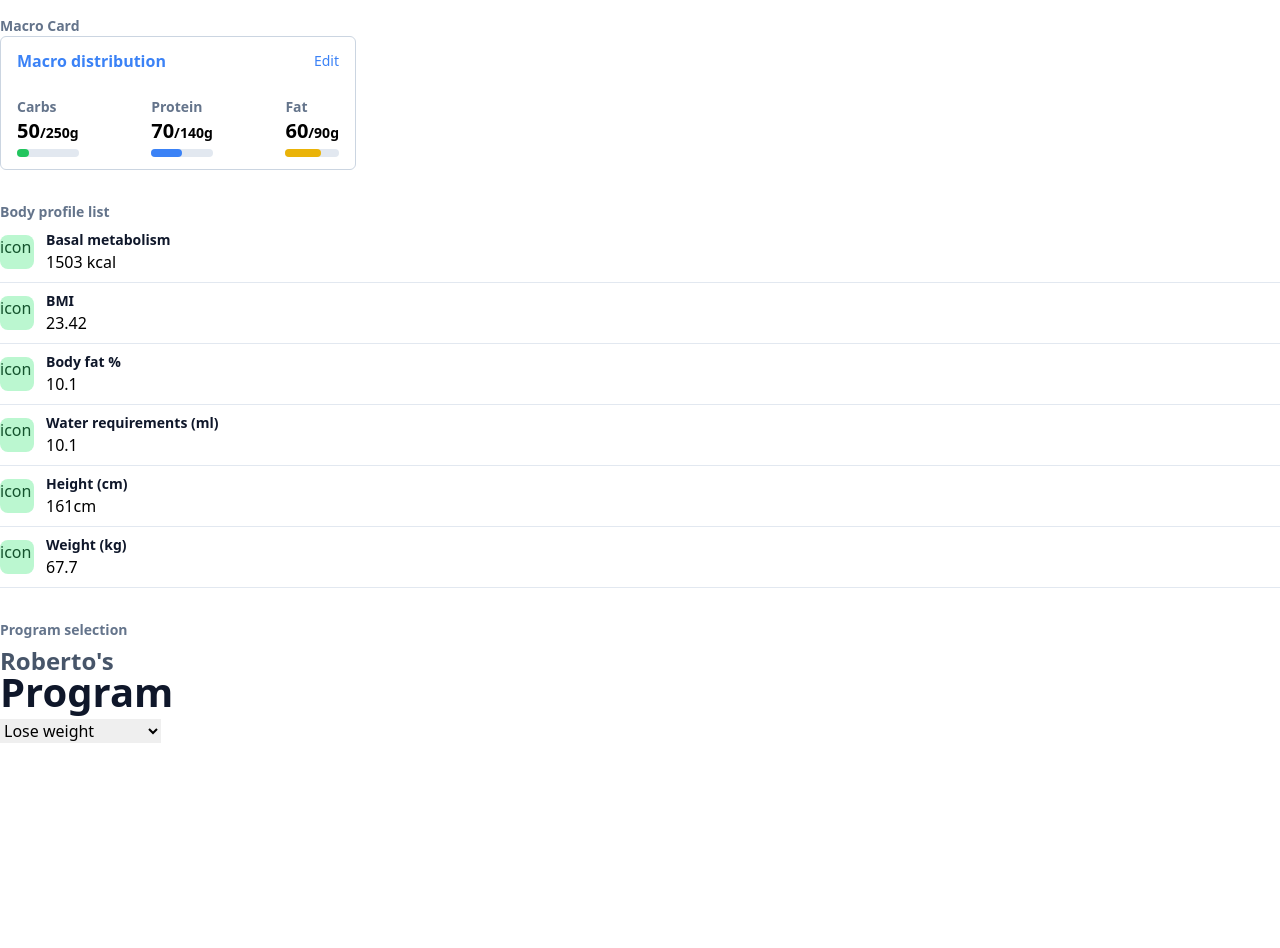
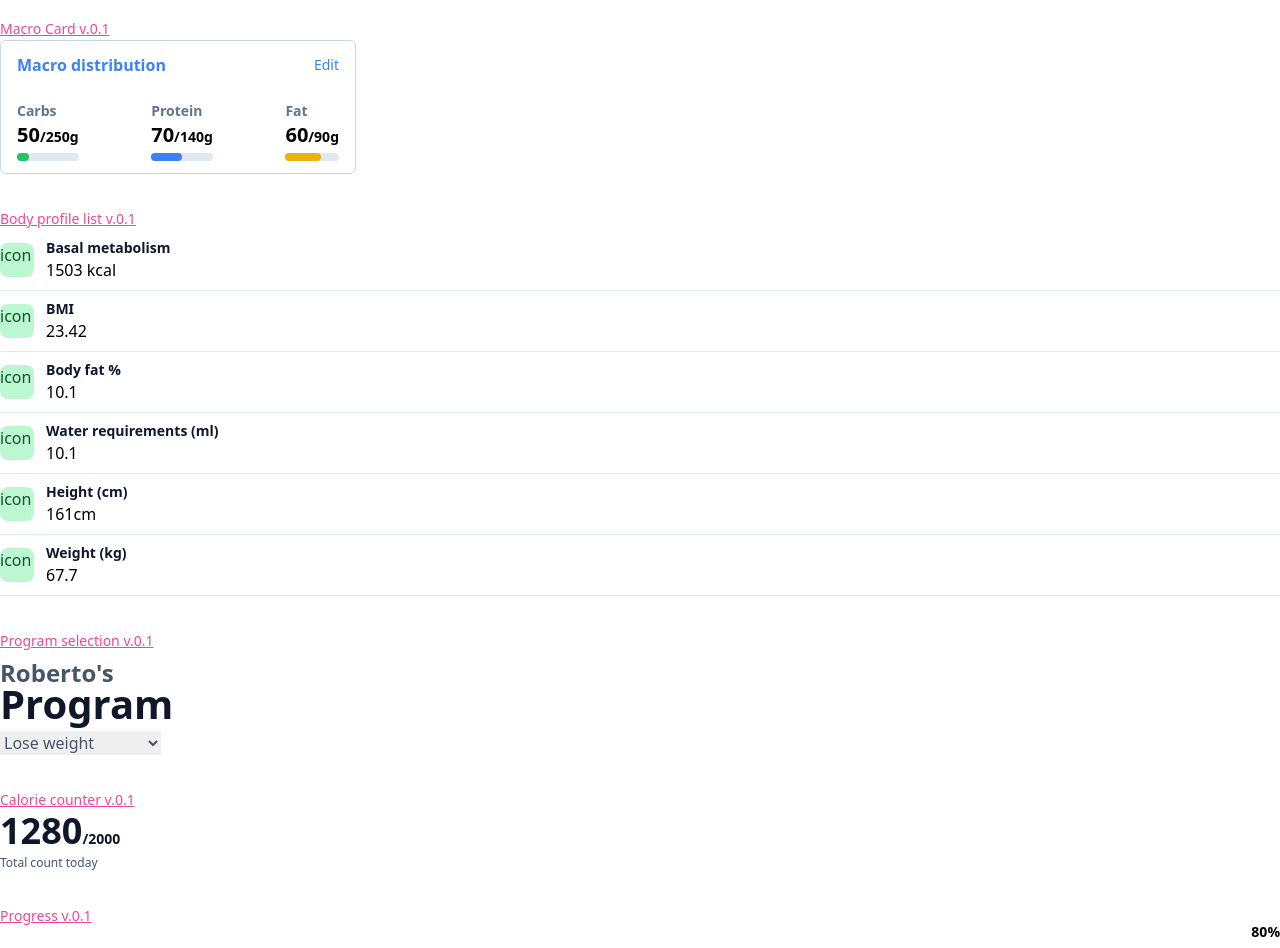
Before and after one commit to rmacuna/daily-macros-nuxt, a Nuxt app: page /components in a window 1280 px wide. Shown: the top 948 px of the page. Before the commit the page ends 800 px from the top, so only its background shows below. Built offline with nearby package versions, Linux system fonts and the light colour scheme.

Commit message:
feat: add progress component and calorie counter component

```diff
--- /dev/null
+++ b/components/CalorieCounter/CalorieCounter.vue
@@ -0,0 +1,18 @@
+<template>
+  <div class="flex flex-col">
+    <h1 class="text-4xl text-slate-900 font-semibold">{{ total }}<span class="text-sm">/{{ targetCalories }}</span></h1>
+
+    <span class="text-slate-600 text-xs pt-1">Total count today</span>
+  </div>
+</template>
+
+<script setup lang="ts">
+
+interface Props {
+  total: number;
+  targetCalories: number;
+}
+
+defineProps<Props>();
+
+</script>
--- a/components/ProgramSelection/ProgramSelection.vue
+++ b/components/ProgramSelection/ProgramSelection.vue
@@ -1,9 +1,11 @@
 <template>
-  <h1 class="text-[40px] pb-1 font-semibold text-slate-900 leading-[30px]">
-    <span class="text-2xl text-slate-600">{{ name }}'s</span> <br /> Program
-  </h1>
+  <div>
+    <h1 class="text-[40px] pb-1 font-semibold text-slate-900 leading-[30px]">
+      <span class="text-2xl text-slate-600">{{ name }}'s</span> <br /> Program
+    </h1>
 
-  <SimpleSelect class="mt-2" name="program-selection" id="program-selection" :data="basicPrograms" />
+    <SimpleSelect class="mt-2 text-slate-600" name="program-selection" id="program-selection" :data="basicPrograms" />
+  </div>
 </template>
 
 <script setup lang="ts">
--- /dev/null
+++ b/components/Progress/Progress.vue
@@ -0,0 +1,19 @@
+<template>
+  <div class="w-full rounded-full h-2 bg-slate-100 relative">
+    <span v-if="showPercentage" class="text-sm font-semibold absolute right-0 -top-7">{{ progress + '%' }}</span>
+    <div class="bg-green-500 h-full rounded-full" :style="{ width: progress + '%' }"> </div>
+  </div>
+</template>
+
+<script setup lang="ts">
+interface Props {
+  current: number;
+  max: number;
+  showPercentage?: boolean;
+}
+
+const { current, max } = defineProps<Props>();
+const progress = computed(() => (current / max) * 100);
+
+
+</script>
--- a/pages/components.vue
+++ b/pages/components.vue
@@ -3,21 +3,38 @@
 
     <!-- Macros Card -->
     <div class="py-4">
-      <h1 class="text-sm font-bold text-slate-500">Macro Card</h1>
-      <MacrosCard :daily-distribution="dailyDistribution" />
+      <button @click="showMacrosCard = !showMacrosCard" class="text-sm underline   text-pink-500">Macro Card
+        v.0.1</button>
+      <MacrosCard v-show="showMacrosCard" :daily-distribution="dailyDistribution" />
     </div>
 
     <!-- BodyProfileList -->
     <div class="py-4">
-      <h1 class="text-sm font-bold text-slate-500">Body profile list</h1>
-      <BodyProfileList :body-profile-list="bodyProfileList" />
+      <button @click="showProfileList = !showProfileList" class="text-sm underline  text-pink-500">Body profile list
+        v.0.1</button>
+      <BodyProfileList v-show="showProfileList" :body-profile-list="bodyProfileList" />
     </div>
 
     <!-- Program selection -->
+    <div class="py-4">
+      <button @click="showProgramSelection = !showProgramSelection" class="text-sm underline text-pink-500">Program
+        selection v.0.1 </button>
+      <ProgramSelection v-show="showProgramSelection" name="Roberto" />
+    </div>
 
+    <!-- Calorie counter -->
     <div class="py-4">
-      <h1 class="text-sm font-bold text-slate-500">Program selection</h1>
-      <ProgramSelection name="Roberto" />
+      <button @click="showCalorieCounter = !showCalorieCounter" class="text-sm underline text-pink-500">Calorie counter
+        v.0.1</button>
+      <CalorieCounter v-show="showCalorieCounter" :total="1280" :target-calories="2000" />
+    </div>
+
+    <!-- Progress  -->
+    <div class="py-4">
+      <button @click="showProgress = !showProgress" class="text-sm underline mb-6 text-pink-500">Progress
+        v.0.1</button>
+      <Progress v-show="showProgress" :current="80" :max="100" show-percentage />
+
     </div>
   </div>
 </template>
@@ -33,5 +50,12 @@ interface MacroGoal {
   max: number;
 }
 const dailyDistribution = ref(macroDistributionMock as MacroGoal[]);
+const showMacrosCard = ref(true);
+const showProfileList = ref(true);
+const showProgramSelection = ref(true);
+const showCalorieCounter = ref(true);
+const showProgress = ref(true);
+
+
 
 </script>
```
